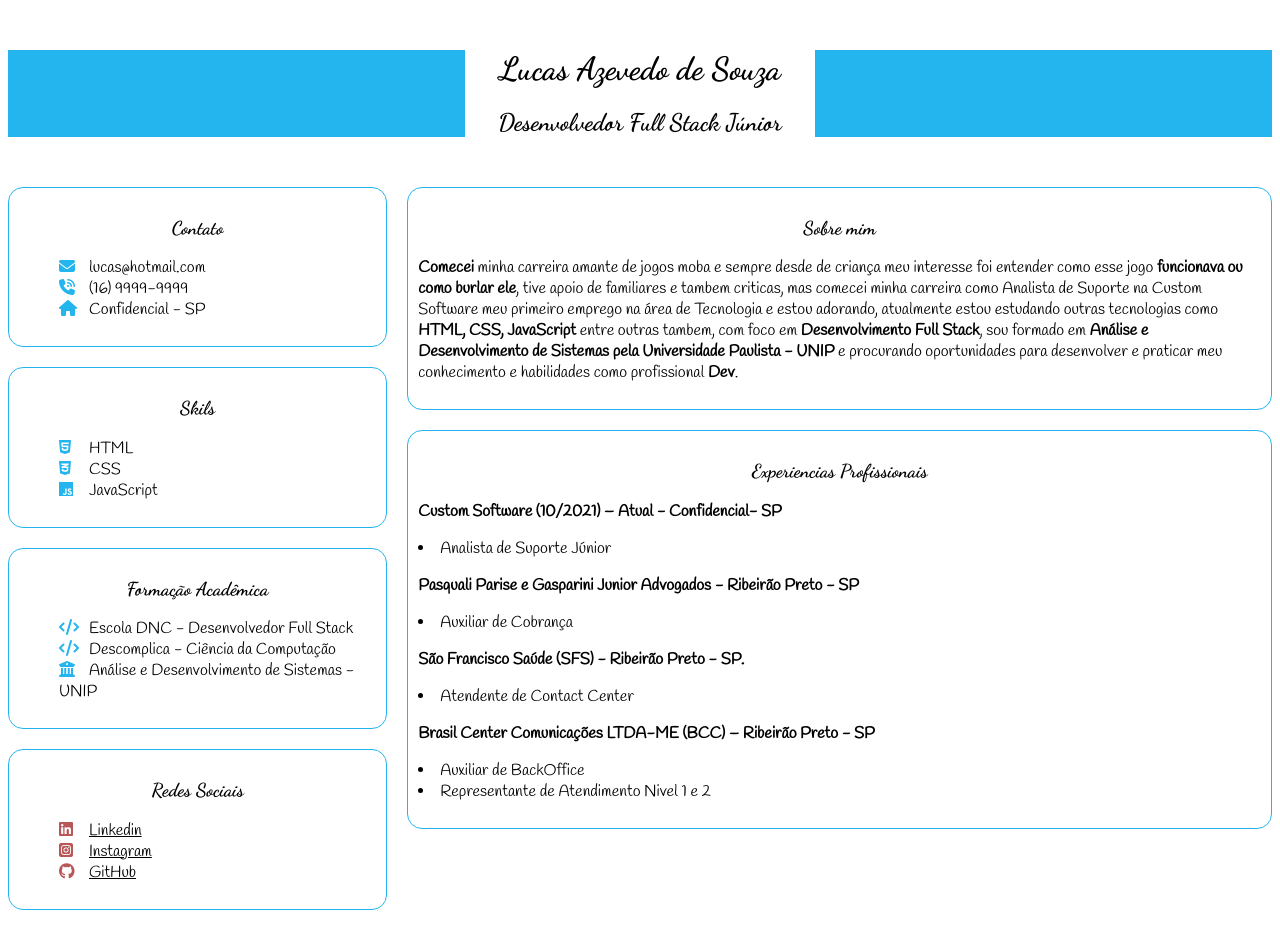
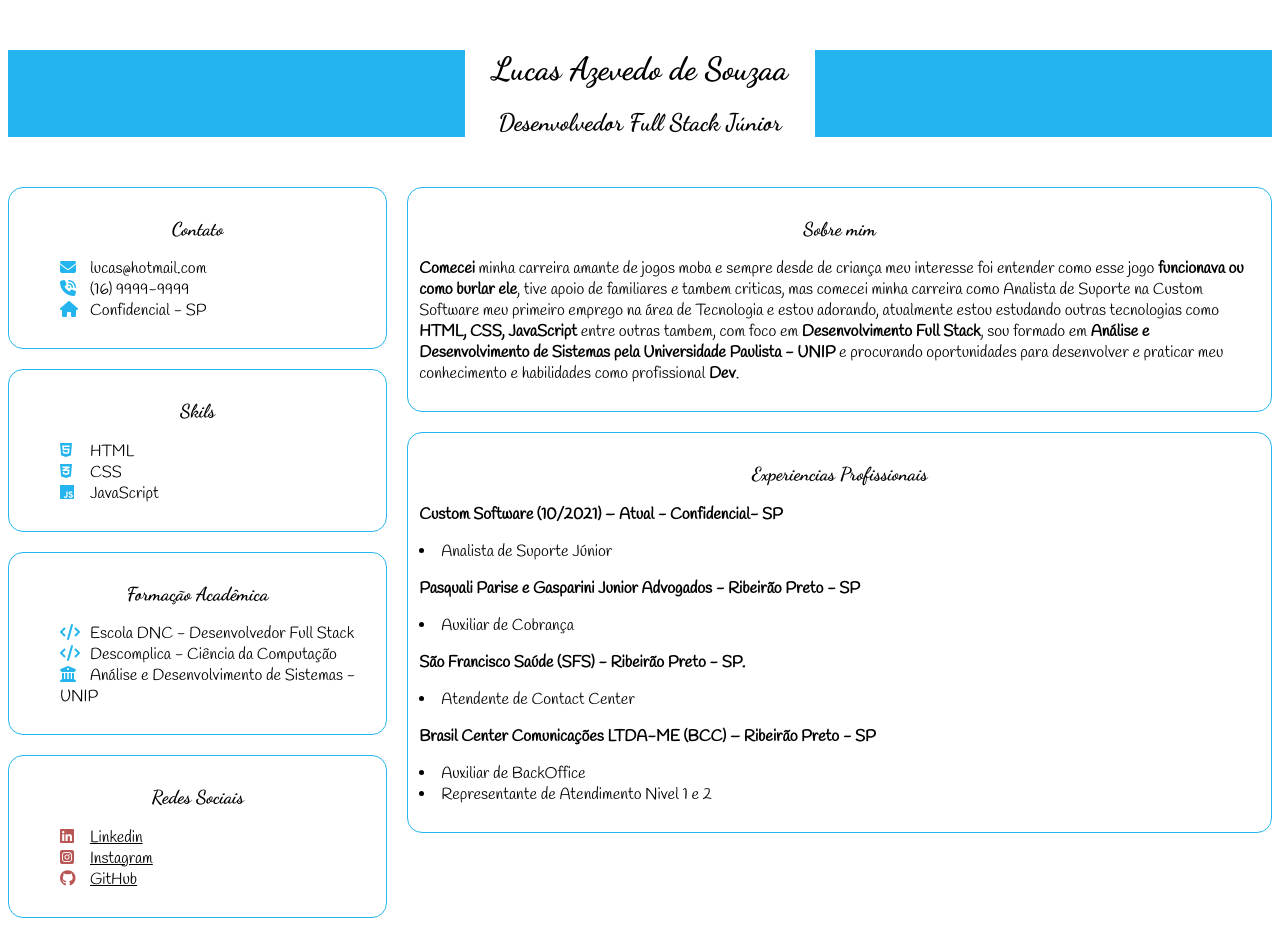
Before and after one commit to luczevz/Curriculum, a plain HTML site: page index.html in a window 1280 px wide. Drawn offline with Linux system fonts and the light colour scheme.

Commit message:
segundo commit

```diff
--- a/index.html
+++ b/index.html
@@ -16,7 +16,7 @@
 <body>
     <div id="header">
         <div id="nameAndTitle">
-                <h1>Lucas Azevedo de Souza</h1>
+                <h1>Lucas Azevedo de Souzaa</h1>
                 <h2>Desenvolvedor Full Stack Júnior</h2>
         </div>
     </div>
--- a/style.css
+++ b/style.css
@@ -94,6 +94,6 @@
         font-family: 'Handlee', cursive;
         border:1px solid   rgb(36, 181, 238);
         border-radius:  15px;
-        padding: 10px;
+        padding: 11px;
 
     }
```
Also changed, not shown: 1 other file.
